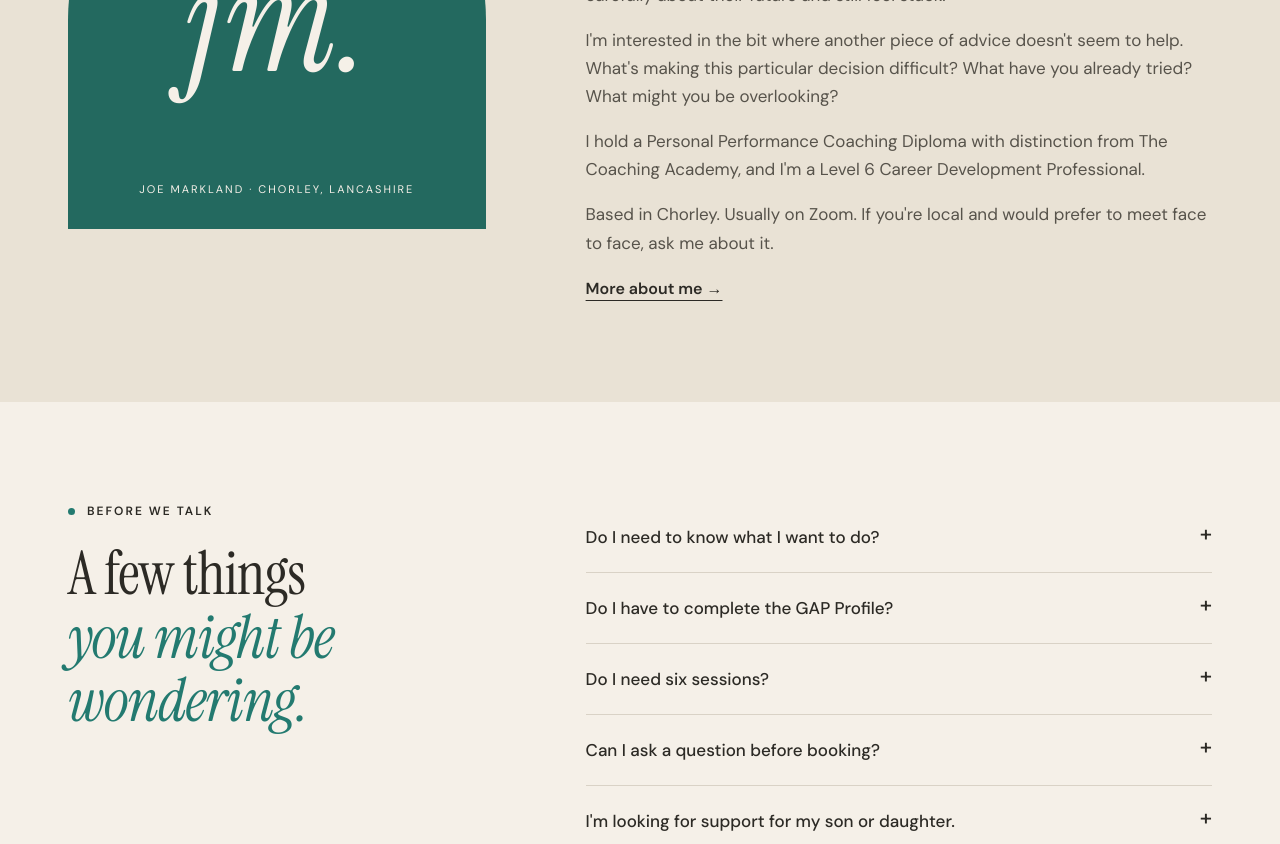
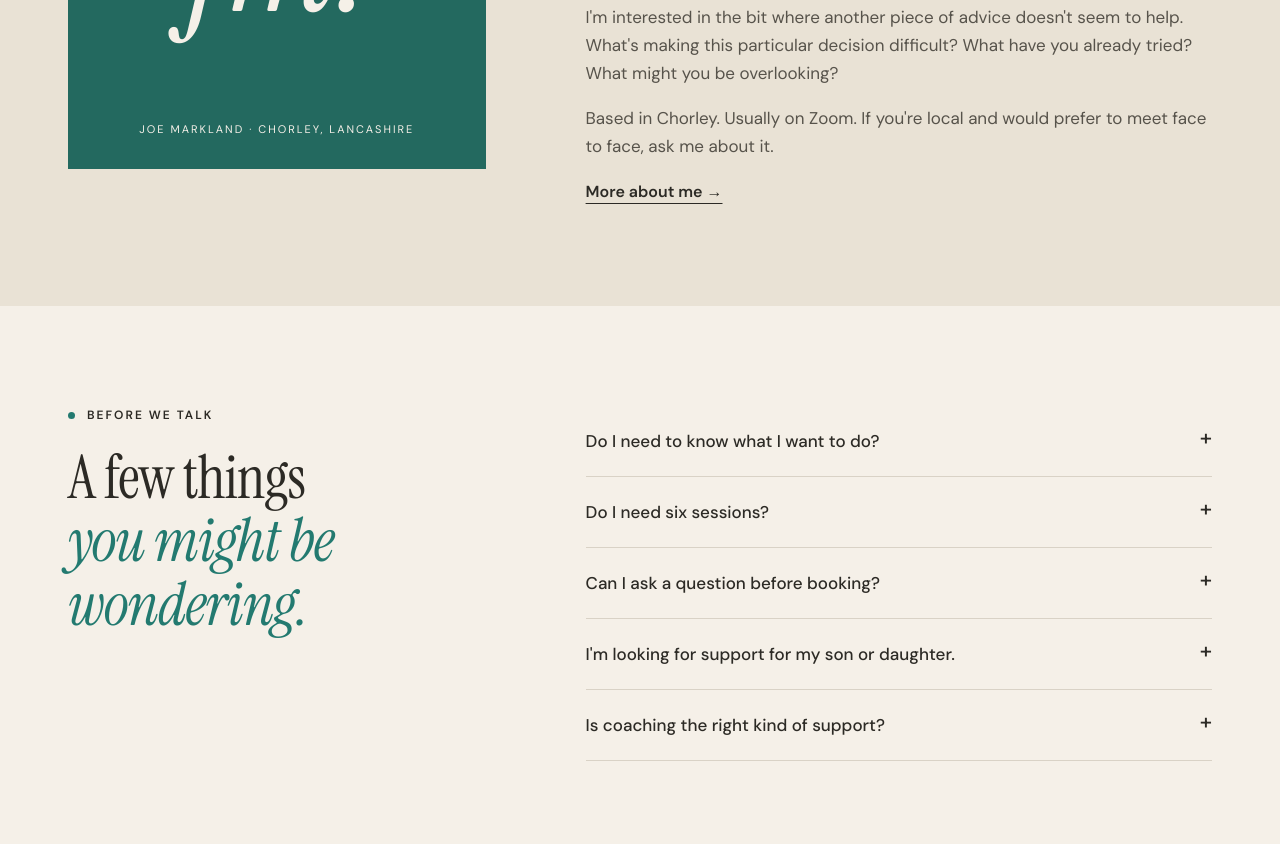
Before and after one commit to joemarkland86-arch/Coaching-website, a plain HTML site: page index.html in a window 1280 px wide. Shown: the part 5754-6598 px from the top of the page. Drawn offline with nearby package versions, Linux system fonts and the light colour scheme.

Commit message:
Remove repeated content from the homepage
- Credentials paragraph in 'I'm Joe' (already in the strip under the hero)
- Calendly sentence on the £125 card (covered by 'What happens next')
- £475 detail in the six sessions FAQ (shown on the six sessions card)
- 'Do I have to complete the GAP Profile?' FAQ (said twice elsewhere)

Co-Authored-By: Claude Opus 5.5 <noreply@anthropic.com>
Claude-Session: https://claude.ai/code/session_013AJBqvpGvYmLCP3g2RNnoV

```diff
--- a/index.html
+++ b/index.html
@@ -535,8 +535,7 @@
         ];
         var faqs = [
           { q: 'Do I need to know what I want to do?', a: ["No. You can bring a specific decision or a less tidy sense that something needs to change. We'll agree a useful focus for the conversation together."] },
-          { q: 'Do I have to complete the GAP Profile?', a: ["No. It's an optional way to reflect before we speak. You can book coaching directly."] },
-          { q: 'Do I need six sessions?', a: ['You can start with one and decide afterwards. If you continue, your £125 session counts as the first of the six, so the remaining five are £475. There\'s no deadline for deciding.'] },
+          { q: 'Do I need six sessions?', a: ['You can start with one and decide afterwards. There\'s no deadline for deciding.'] },
           { q: 'Can I ask a question before booking?', a: ['Of course. Email ', e('a', { key: 'm', href: MAIL }, 'hello@joemarkland.co.uk'), " with what you'd like to know, including questions about availability or changing an appointment."] },
           { q: "I'm looking for support for my son or daughter.", a: ["You're welcome to get in touch. The person having coaching needs to want to take part, and we can discuss how you can support them while giving them space to make their own decisions. I've also written ", e('a', { key: 'p', href: '#/parents', onClick: toPage('parents') }, 'a page for parents'), '.'] },
           { q: 'Is coaching the right kind of support?', a: ["My coaching focuses on career decisions, goals and action. It doesn't provide mental health treatment. If your needs sit outside my experience or scope, I'll be open about that."] }
@@ -660,7 +659,7 @@
                   e('li', null, 'Work towards a next step you can use')
                 ),
                 e('a', { className: 'btn', href: CAL }, 'Book a 60-minute session ', arrow()),
-                e('p', { className: 'offer-note' }, 'Choose a time, then pay £125 through Calendly. Not ready to book? ', e('a', { href: MAIL + '?subject=Question%20before%20booking' }, "Email me a couple of lines about where you're stuck"), ". There's no charge for asking.")
+                e('p', { className: 'offer-note' }, 'Not ready to book? ', e('a', { href: MAIL + '?subject=Question%20before%20booking' }, "Email me a couple of lines about where you're stuck"), ". There's no charge for asking.")
               ),
               e('article', { className: 'offer' },
                 e('div', { className: 'offer-top' }, e('span', null, 'Space to try, reflect and adjust'), e('span', null, '02')),
@@ -705,7 +704,6 @@
                 e('h2', null, "I'm Joe.", e('br'), e('em', null, 'Good to meet you.')),
                 e('p', null, "My background is in university careers and early-career professional development. I've spent a lot of time talking with people who have thought carefully about their future and still feel stuck."),
                 e('p', null, "I'm interested in the bit where another piece of advice doesn't seem to help. What's making this particular decision difficult? What have you already tried? What might you be overlooking?"),
-                e('p', null, "I hold a Personal Performance Coaching Diploma with distinction from The Coaching Academy, and I'm a Level 6 Career Development Professional."),
                 e('p', null, "Based in Chorley. Usually on Zoom. If you're local and would prefer to meet face to face, ask me about it."),
                 e('a', { className: 'textlink', href: '#/about', onClick: toPage('about') }, 'More about me →')
               )
```
